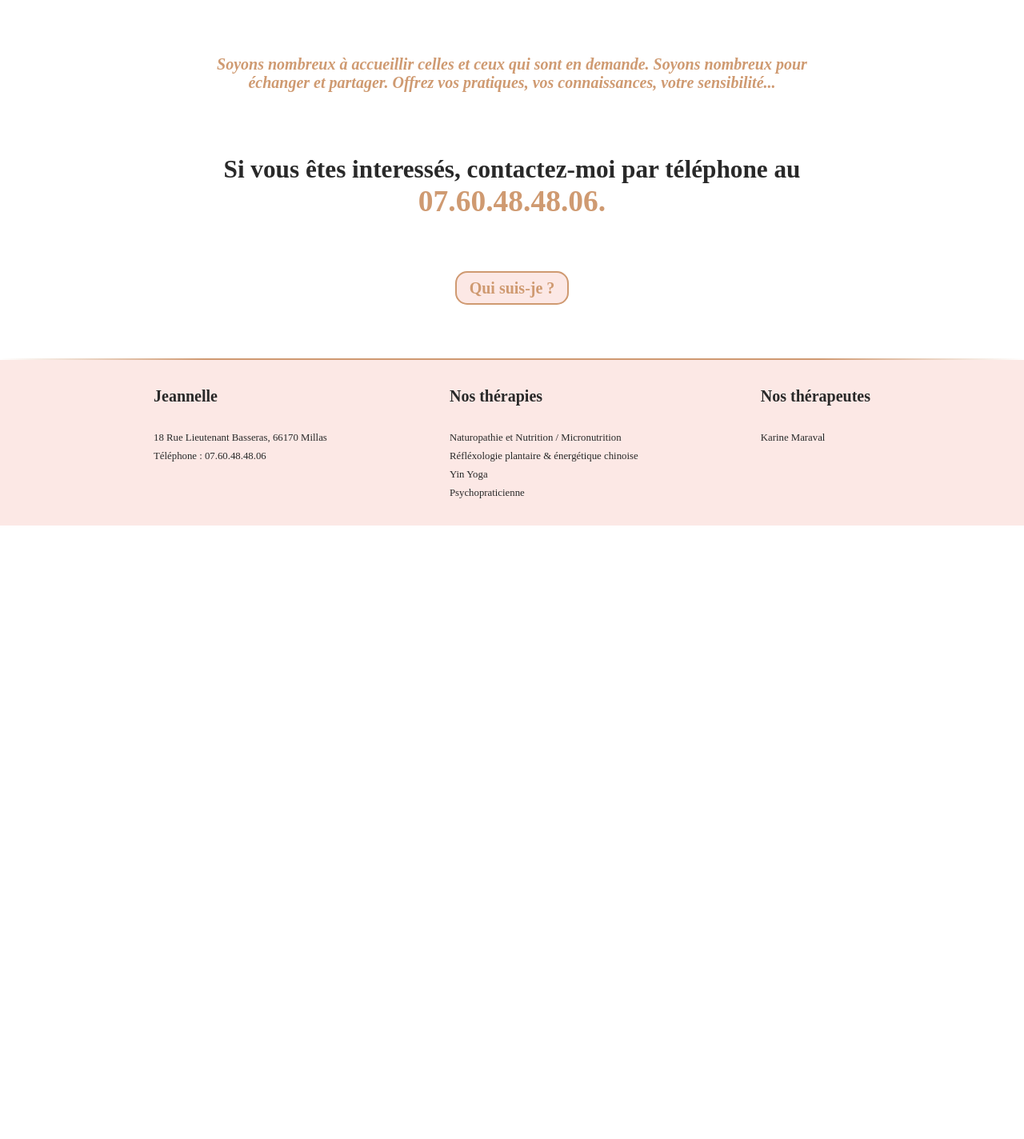
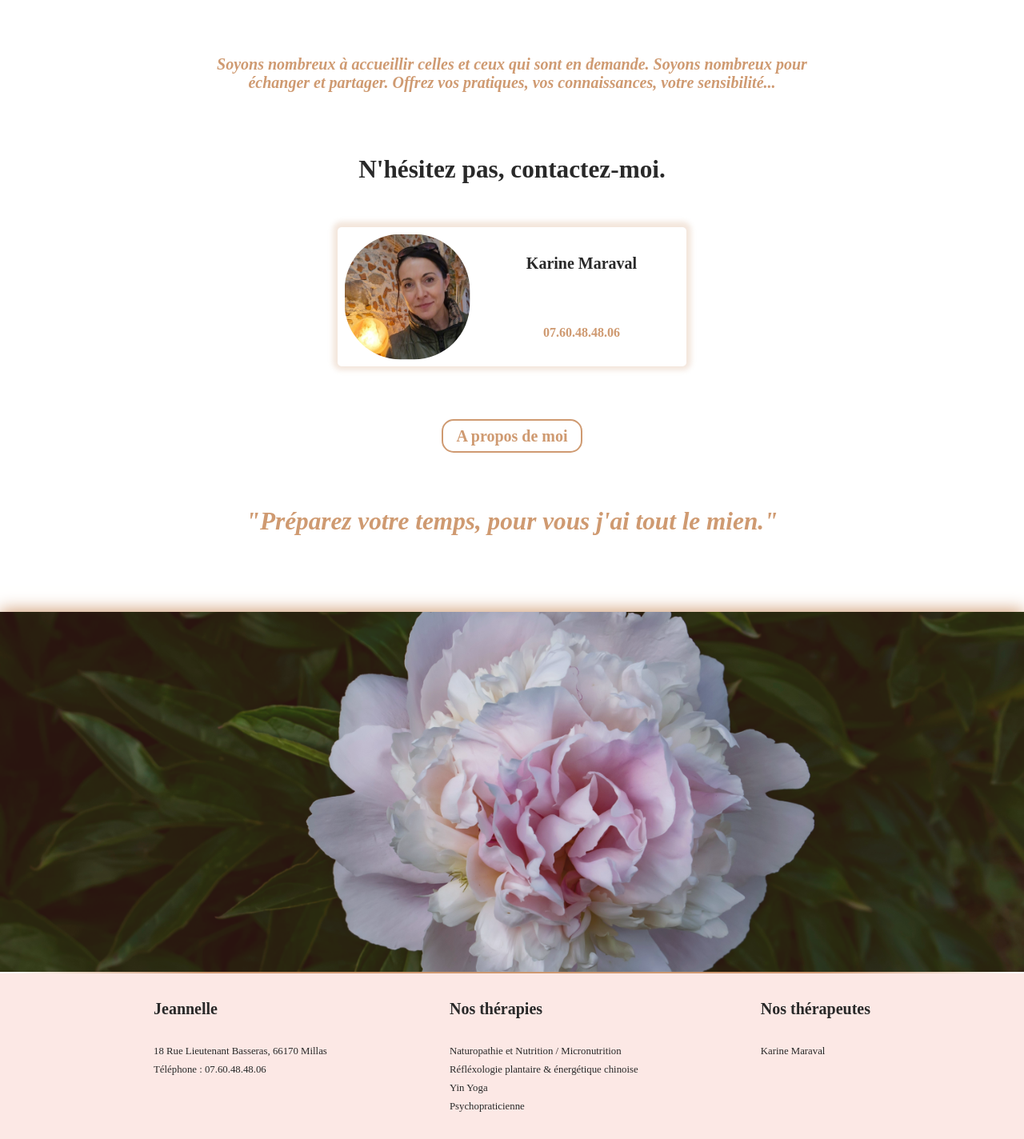
Before and after one commit to Nifrael/jeannelle-1, a PHP site: page / in a window 1280 px wide. Shown: the part 1622-3046 px from the top of the page at 80% size. Before the commit the page ends 2279 px from the top, so only its background shows below. Run offline with PHP 8.4, Linux system fonts and the light colour scheme; some libraries are stand-ins or nearby versions; some web fonts are replaced.

Commit message:
final changes

```diff
--- a/assets/css/components.css
+++ b/assets/css/components.css
@@ -178,7 +178,7 @@ section {
 .button {
   border-radius: 15px;
   text-decoration: none;
-  background-color: var(--main-color);
+  background-color: var(--white);
   color: var(--important-color);
   font-weight: bolder;
   font-size: var(--h5);
@@ -189,9 +189,47 @@ section {
 
 .button:hover {
   border: 2px solid var(--important-color);
-  background-color: var(--white);
+  background-color: var(--main-color);
   color: var(--important-color);
   transition: 0.7s ease-in-out;
+}
+
+.therapist-card {
+  width: 40%;
+  margin: 2% auto;
+  display: grid;
+  grid-template-columns: 40% 60%;
+  grid-template-rows: repeat(2, auto);
+  box-shadow: 0px -1px 6px 6px rgba(207, 154, 113, 0.249);
+  border-radius: 5px;
+}
+
+.therapist-card h5 {
+  grid-column: 2/3;
+  grid-row: 1/2;
+  justify-self: center;
+}
+
+.therapist-card p {
+  grid-column: 2/3;
+  grid-row: 2/3;
+  justify-self: center;
+  color: var(--important-color);
+  font-weight: 700;
+}
+
+.therapist-card img {
+  width: 100%;
+  border-radius: 45%;
+  grid-column: 1/2;
+  grid-row: span 2;
+  margin: auto;
+  padding: 5%;
+}
+
+.citation-home {
+  text-align: center;
+  color: var(--important-color);
 }
 
 .swiper {
@@ -363,6 +401,18 @@ footer a:hover {
   justify-self: center;
 }
 
+.photo-end {
+  margin-top: 5%;
+  background-image: url(../images/End.jpg);
+  width: 100%;
+  height: 450px;
+  background-position: center;
+  background-size: cover;
+  background-color: rgba(220, 173, 164, 0.217);
+  background-blend-mode: overlay;
+  box-shadow: 0px -2px 20px 0px var(--important-color);
+}
+
 /* .first-footer h1,
 .second-footer h1,
 .third-footer h1 {
--- a/home.html
+++ b/home.html
@@ -141,14 +141,22 @@
             Offrez vos pratiques, vos connaissances, votre sensibilité...
           </p>
         </div>
-        <h3>Si vous êtes interessés, contactez-moi par téléphone au <span class="number">07.60.48.48.06.</span></h3>
+        <h3>N'hésitez pas, contactez-moi.</h3>
+      </div>
+      <div class="therapist-card">
+        <h5>Karine Maraval</h5>
+        <img src="assets/images/KM-avatar3.jpg" alt="" class="avatar">
+        <p>07.60.48.48.06</p>
       </div>
       <div class="button-container">
-        <a href="about.html" class="button">Qui suis-je ?</a>
+        <a href="about.html" class="button">A propos de moi</a>
       </div>
+      <cite class="citation-home">
+        <h3>"Préparez votre temps, pour vous j'ai tout le mien."</h3>
+      </cite>
     </section>
-
   </main>
+  <div class="photo-end"></div>
   <div class="gradient">
   </div>
   <footer>
```
Also changed, not shown: assets/css/about.css (+0 -12 lines), assets/images/KM-avatar2.jpg (deleted), assets/images/KM-avatar3.jpg (added).
